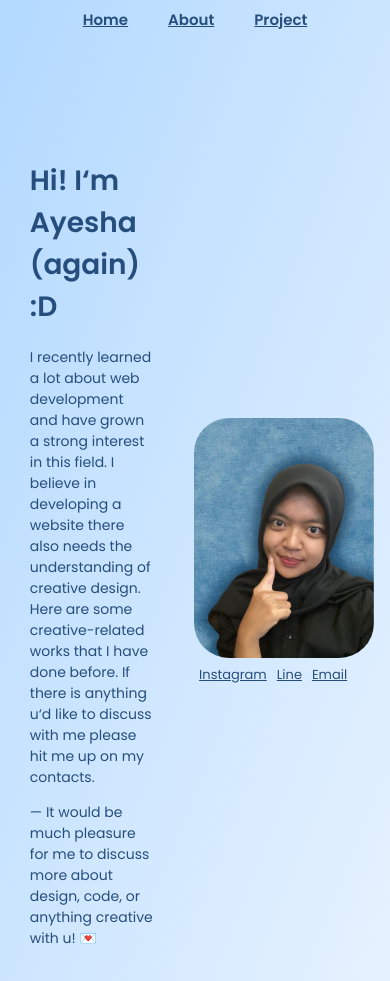
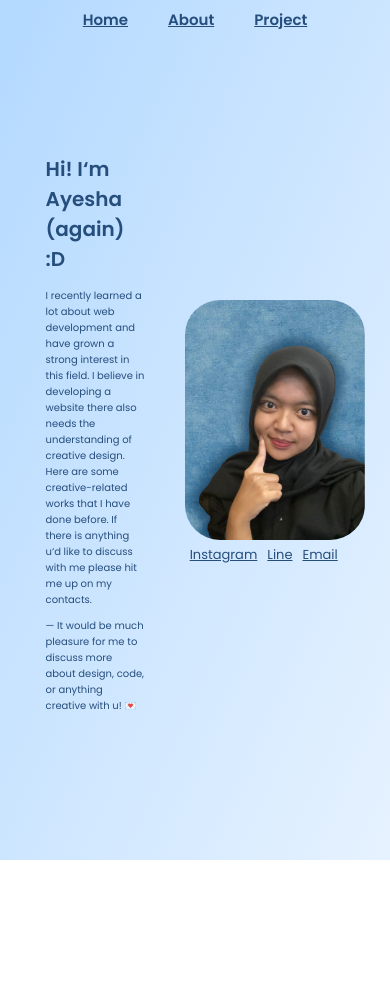
Before and after one commit to ayeshnabiha/proyek-webdev, a Next.js app: page /about in a window 390 px wide. Shown: the top 981 px of the page. After the commit the page ends 860 px from the top, so only its background shows below. Built offline with nearby package versions, Linux system fonts and the light colour scheme.

Commit message:
ganti dikitt

```diff
--- a/app/about/globals.css
+++ b/app/about/globals.css
@@ -75,13 +75,13 @@ body {
 }
 
 @media (min-width: 1024px) {
-  body {
+  .container {
     font-size: 15px;
   }
 }
 
 @media (max-width: 768px) {
-  body {
-    font-size: 14px;
+  .container {
+    font-size: 10px;
   }
 }
```
